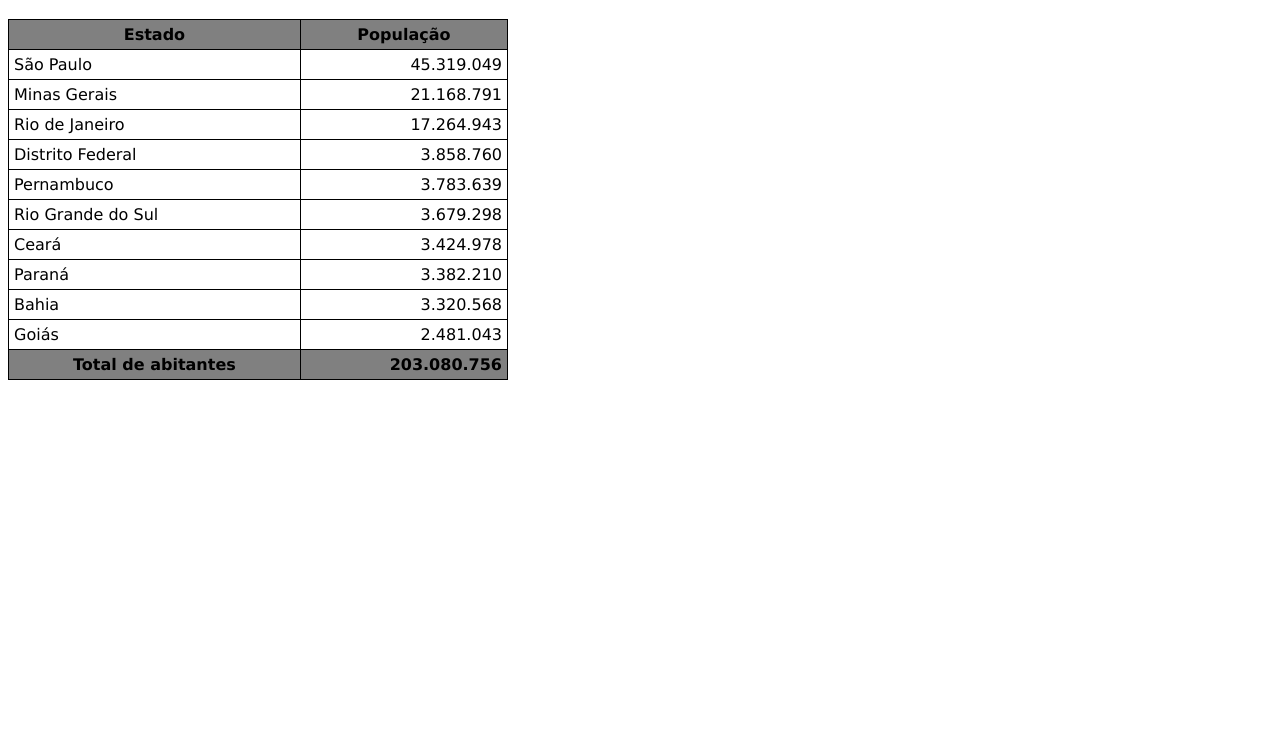
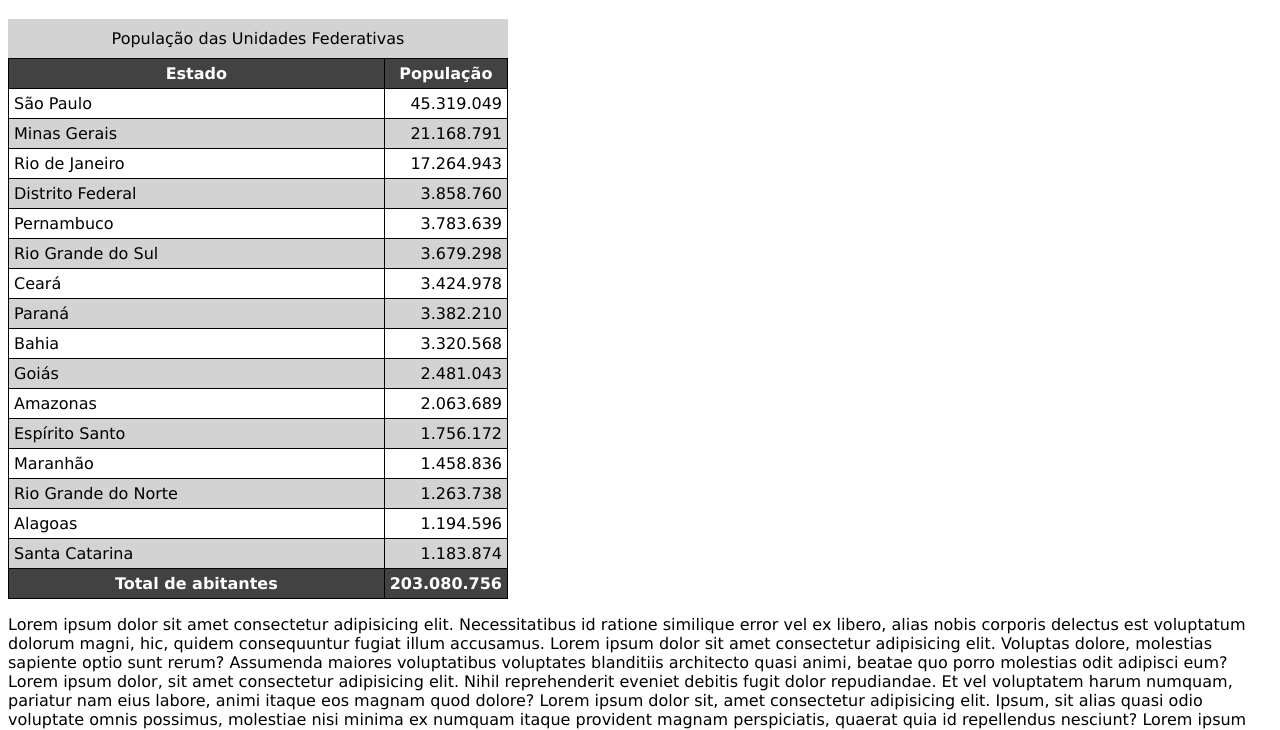
Before and after one commit to CristianV1-A/html-css, a plain HTML site: page exercicios/ex023/tabela002.html in a window 1280 px wide. Shown: the part 62-792 px from the top of the page. Drawn offline with Linux system fonts and the light colour scheme.

Commit message:
Update tabela002.html

```diff
--- a/exercicios/ex023/tabela002.html
+++ b/exercicios/ex023/tabela002.html
@@ -9,10 +9,16 @@
     body{
         font-family:'Lucida Sans', 'Lucida Sans Regular', 'Lucida Grande', 'Lucida Sans Unicode', Geneva, Verdana, sans-serif
     }
+    caption{
+        font-size: bold;
+        background-color: lightgrey;
+        padding: 10px;
+    }
 
     table{
         width: 500px;
         border-collapse: collapse;
+        position: relative;
     }
     td, th{
         border: 1px solid black;
@@ -22,21 +28,28 @@
         text-align: right;
     }
 
-    thead{
-        background-color: grey;
-        color: black;
+    thead, tfoot{
+        background-color: rgb(66, 66, 66);
+        color: rgb(255, 255, 255);
 
     }
-    tfoot{
-        background-color: grey;
-        color: black;
+    thead{
+        top: -1px;
+        position: sticky;
+        background-color: rgb(66, 66, 66);
+
     }
+    tbody > tr:nth-child(2n){
+        background-color: lightgray;
+    }
+
 </style>
 <body>
     <h1>Uso de tabelas grandres</h1>
     <!--
         ANATOMIA PARA TABELAS GRANDES
         TABLE
+            CAPTION
             THEAD
                 TR, TD, TH
             TBODY
@@ -48,10 +61,11 @@
     -->
 
     <table>
+        <caption>População das Unidades Federativas</caption>
         <thead>
             <tr>
-                <th>Estado</th>
-                <th>População</th>
+                <th scope="col">Estado</th>
+                <th scope="col" style="width: 50px;">População</th>
             </tr>
 
         </thead>
@@ -97,15 +111,46 @@
                 <td>Goiás</td>
                 <td class="num">2.481.043</td>
             </tr>
+            <tr>
+                <td>Amazonas</td>
+                <td class="num">2.063.689</td>
+            </tr>
+            <tr>
+                <td>Espírito Santo</td>
+                <td class="num">1.756.172</td>
+            </tr>
+            <tr>
+                <td>Maranhão</td>
+                <td class="num">1.458.836</td>
+            </tr>
+            <tr>
+                <td>Rio Grande do Norte</td>
+                <td class="num">1.263.738</td>
+            </tr>
+            <tr>
+                <td>Alagoas</td>
+                <td class="num">1.194.596</td>
+            </tr>
+            <tr>
+                <td>Santa Catarina</td>
+                <td class="num">1.183.874</td>
+            </tr>
 
         </tbody>
         <tfoot>
             <tr>
-                <th>Total de abitantes</th>
+                <th scope="row">Total de abitantes</th>
                 <td class="num"><strong>203.080.756</strong></td>
             </tr>
         </tfoot>
     </table>
+    <p>Lorem ipsum dolor sit amet consectetur adipisicing elit. Necessitatibus id ratione similique error vel ex libero, alias nobis corporis delectus est voluptatum dolorum magni, hic, quidem consequuntur fugiat illum accusamus. Lorem ipsum dolor sit amet consectetur adipisicing elit. Voluptas dolore, molestias sapiente optio sunt rerum? Assumenda maiores voluptatibus voluptates blanditiis architecto quasi animi, beatae quo porro molestias odit adipisci eum? Lorem ipsum dolor, sit amet consectetur adipisicing elit. Nihil reprehenderit eveniet debitis fugit dolor repudiandae. Et vel voluptatem harum numquam, pariatur nam eius labore, animi itaque eos magnam quod dolore? Lorem ipsum dolor sit, amet consectetur adipisicing elit. Ipsum, sit alias quasi odio voluptate omnis possimus, molestiae nisi minima ex numquam itaque provident magnam perspiciatis, quaerat quia id repellendus nesciunt? Lorem ipsum dolor sit amet consectetur adipisicing elit. Ullam, accusamus eveniet dicta ducimus sunt, magni reiciendis alias placeat assumenda officia incidunt aspernatur ut voluptatem, omnis error ipsum nam magnam ratione! Lorem ipsum dolor sit amet consectetur adipisicing elit. Ut odit debitis doloremque maxime minima adipisci illum vitae modi expedita. Est in qui odit, vero nesciunt architecto vitae vel repellat temporibus!</p>
+
+      <p>Lorem ipsum dolor sit amet consectetur adipisicing elit. Necessitatibus id ratione similique error vel ex libero, alias nobis corporis delectus est voluptatum dolorum magni, hic, quidem consequuntur fugiat illum accusamus. Lorem ipsum dolor sit amet consectetur adipisicing elit. Voluptas dolore, molestias sapiente optio sunt rerum? Assumenda maiores voluptatibus voluptates blanditiis architecto quasi animi, beatae quo porro molestias odit adipisci eum? Lorem ipsum dolor, sit amet consectetur adipisicing elit. Nihil reprehenderit eveniet debitis fugit dolor repudiandae. Et vel voluptatem harum numquam, pariatur nam eius labore, animi itaque eos magnam quod dolore? Lorem ipsum dolor sit, amet consectetur adipisicing elit. Ipsum, sit alias quasi odio voluptate omnis possimus, molestiae nisi minima ex numquam itaque provident magnam perspiciatis, quaerat quia id repellendus nesciunt? Lorem ipsum dolor sit amet consectetur adipisicing elit. Ullam, accusamus eveniet dicta ducimus sunt, magni reiciendis alias placeat assumenda officia incidunt aspernatur ut voluptatem, omnis error ipsum nam magnam ratione! Lorem ipsum dolor sit amet consectetur adipisicing elit. Ut odit debitis doloremque maxime minima adipisci illum vitae modi expedita. Est in qui odit, vero nesciunt architecto vitae vel repellat temporibus!</p>
+
+        <p>Lorem ipsum dolor sit amet consectetur adipisicing elit. Necessitatibus id ratione similique error vel ex libero, alias nobis corporis delectus est voluptatum dolorum magni, hic, quidem consequuntur fugiat illum accusamus. Lorem ipsum dolor sit amet consectetur adipisicing elit. Voluptas dolore, molestias sapiente optio sunt rerum? Assumenda maiores voluptatibus voluptates blanditiis architecto quasi animi, beatae quo porro molestias odit adipisci eum? Lorem ipsum dolor, sit amet consectetur adipisicing elit. Nihil reprehenderit eveniet debitis fugit dolor repudiandae. Et vel voluptatem harum numquam, pariatur nam eius labore, animi itaque eos magnam quod dolore? Lorem ipsum dolor sit, amet consectetur adipisicing elit. Ipsum, sit alias quasi odio voluptate omnis possimus, molestiae nisi minima ex numquam itaque provident magnam perspiciatis, quaerat quia id repellendus nesciunt? Lorem ipsum dolor sit amet consectetur adipisicing elit. Ullam, accusamus eveniet dicta ducimus sunt, magni reiciendis alias placeat assumenda officia incidunt aspernatur ut voluptatem, omnis error ipsum nam magnam ratione! Lorem ipsum dolor sit amet consectetur adipisicing elit. Ut odit debitis doloremque maxime minima adipisci illum vitae modi expedita. Est in qui odit, vero nesciunt architecto vitae vel repellat temporibus!</p>
+
+
 
 </body>
 </html>
```
